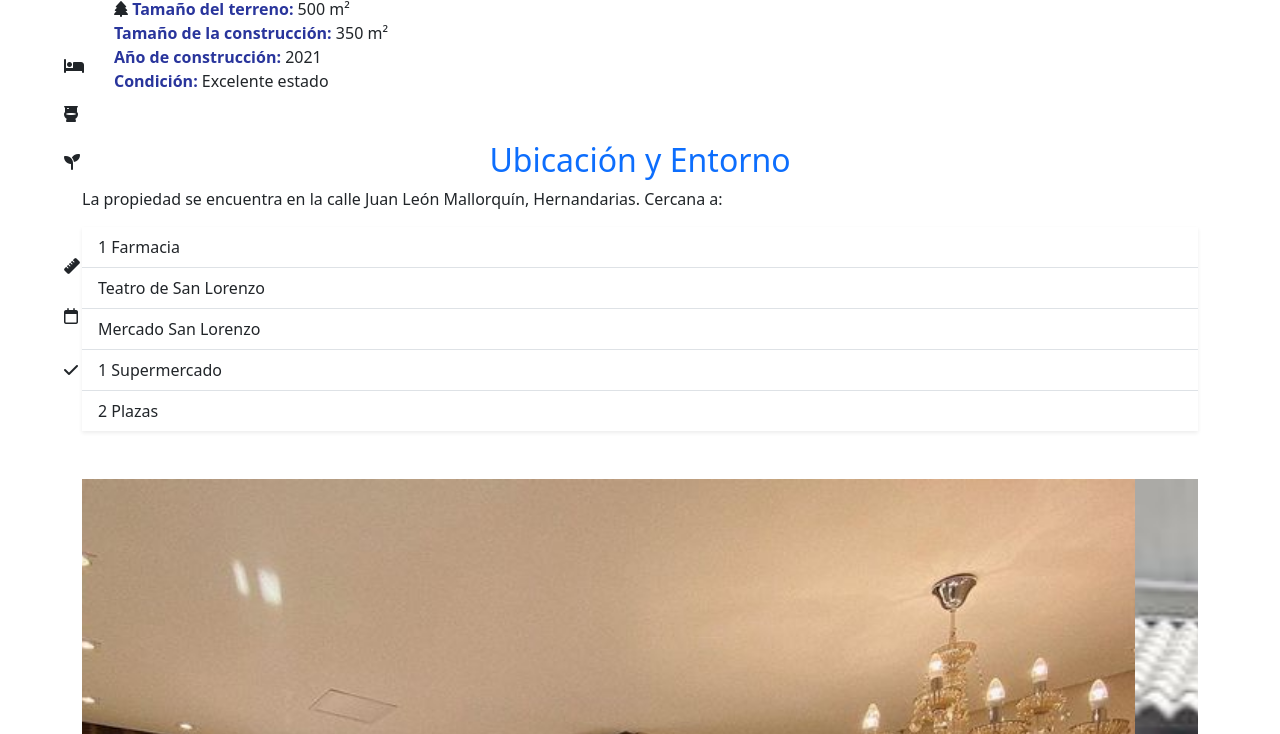
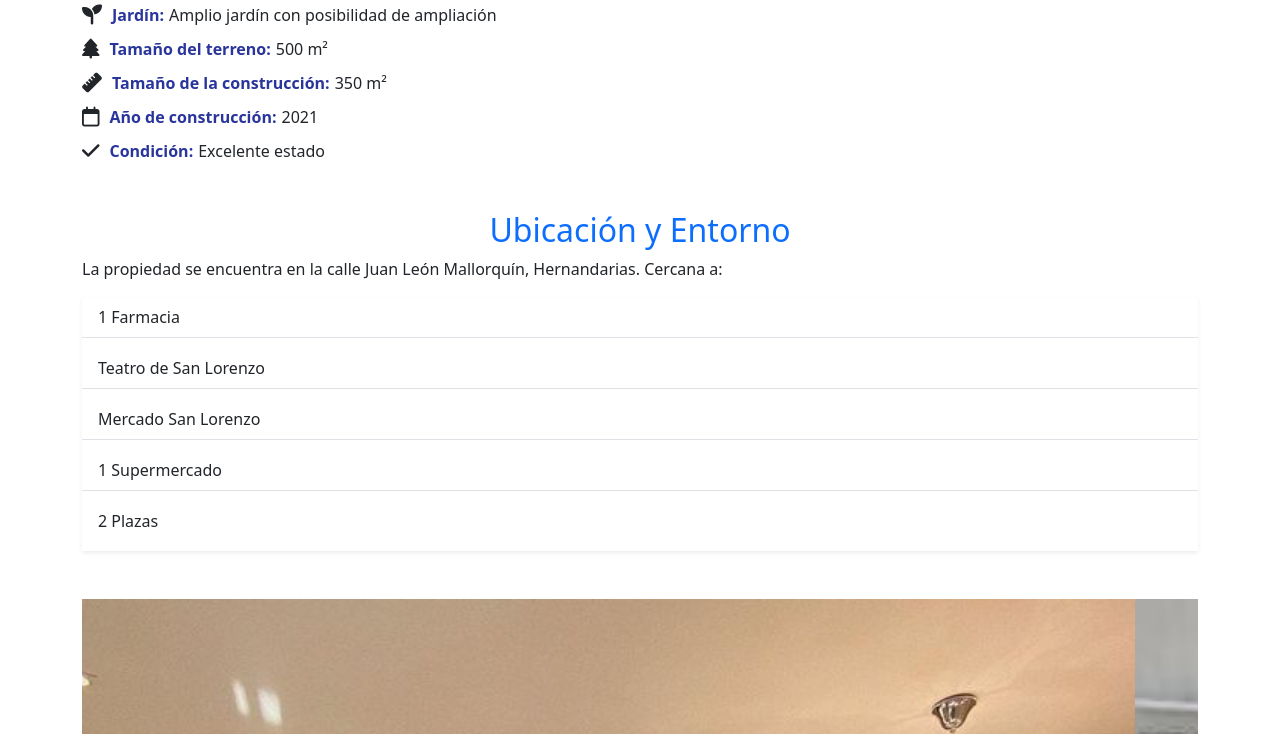
Before and after one commit to farizardd/web, a plain HTML site: page mercado.html in a window 1280 px wide. Shown: the part 638-1372 px from the top of the page. Drawn offline with nearby package versions, Linux system fonts and the light colour scheme.

Commit message:
mercado.css

```diff
--- a/mercado.css
+++ b/mercado.css
@@ -12,41 +12,26 @@
 li {
     list-style: none;
 }
-.fa-toilet {
-    position: absolute;
-    top:93%;
-    left: 5%;
+ul {
+    list-style-type: none; /* Elimina los puntos de la lista */
+    padding: 0; /* Elimina el padding por defecto */
 }
-.fa-bed {
-    position: absolute;
-    top: 87%;
-    left:5%
+
+ul li {
+    display: flex;
+    align-items: center; /* Alinea verticalmente los elementos */
+    margin-bottom: 10px; /* Espacio entre los elementos de la lista */
 }
-.fa-seedling {
-    position: absolute;
-    top: 99%;
-    left: 5%;
+
+ul li i {
+    font-size: 20px; /* Ajusta el tamaño de los íconos */
+    margin-right: 10px; /* Espacio entre el ícono y el texto */
 }
-.fa-house {
-    position: absolute;
-    top: 106%;
-    left: 5%;
+
+ul li strong {
+    margin-right: 5px; /* Espacio entre el texto en negrita y el valor */
 }
-.fa-ruler {
-    position: absolute;
-    top: 112%;
-    left:5%;
-}
-.fa-calendar {
-    position: absolute;
-    top:118.3%;
-    left: 5%;
-}
-.fa-check {
-    position: absolute;
-    top:125%;
-    left: 5%;
-}
+
 h2 {
     color:blue
 }
```
